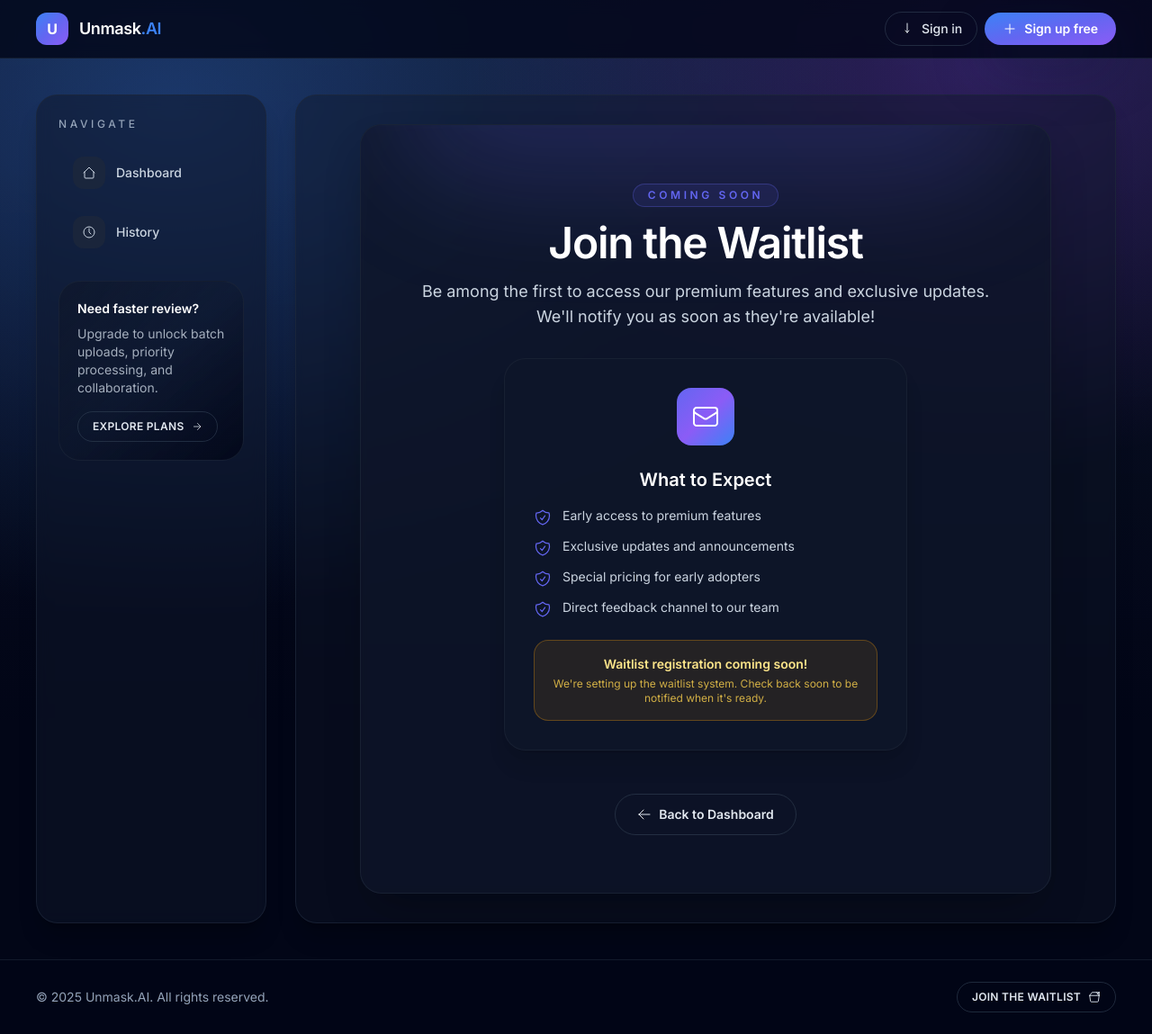
After one commit to i-aayushshah/kishorrrr, a Flask app: page /join-waitlist in a window 1280 px wide. The commit adds this page. Shown: the whole page at 90% size. Run offline with Flask 3, Linux system fonts and the light colour scheme; some libraries are stand-ins or nearby versions.

Commit message:
removed history and dashboard from navvbar

```diff
--- a/app.py
+++ b/app.py
@@ -528,6 +528,14 @@ def create_app():
     def uploaded_file(filename):
         return send_from_directory(Config.UPLOAD_FOLDER, filename, as_attachment=False)
 
+    @app.route("/explore-plans")
+    def explore_plans():
+        return render_template("explore_plans.html")
+
+    @app.route("/join-waitlist")
+    def join_waitlist():
+        return render_template("join_waitlist.html")
+
     @app.context_processor
     def inject_user_flags():
         is_authed = current_user.is_authenticated and not getattr(current_user, "is_guest", False)
--- a/config.py
+++ b/config.py
@@ -12,6 +12,6 @@ class Config:
     MAIL_SERVER = "smtp.gmail.com"
     MAIL_PORT = 587
     MAIL_USE_TLS = True
-    MAIL_USERNAME = os.getenv("MAIL_USERNAME", "aayushshah983@gmail.com")
-    MAIL_PASSWORD = os.getenv("MAIL_PASSWORD", "svlhlqbjmcqxmfly")
-    MAIL_DEFAULT_SENDER = os.getenv("MAIL_DEFAULT_SENDER", "aayushshah983@gmail.com")
+    MAIL_USERNAME = os.getenv("MAIL_USERNAME", "kishordarlami100@gmail.com")
+    MAIL_PASSWORD = os.getenv("MAIL_PASSWORD", "hcmborvsjkrpatqn")
+    MAIL_DEFAULT_SENDER = os.getenv("MAIL_DEFAULT_SENDER", "kishordarlami100@gmail.com")
--- a/templates/base.html
+++ b/templates/base.html
@@ -55,12 +55,6 @@
           </a>
         </div>
 
-        <div class="hidden items-center gap-1 text-sm font-medium text-slate-300 lg:flex">
-          <a href="{{ url_for('dashboard') }}" class="rounded-full px-3 py-1.5 transition {{ 'bg-slate-800/80 text-white' if request.endpoint=='dashboard' else 'hover:bg-slate-800/60 hover:text-white' }}">Dashboard</a>
-          {% if is_authed or is_guest %}
-          <a href="{{ url_for('history') }}" class="rounded-full px-3 py-1.5 transition {{ 'bg-slate-800/80 text-white' if request.endpoint=='history' else 'hover:bg-slate-800/60 hover:text-white' }}">History</a>
-          {% endif %}
-        </div>
 
         <div class="flex items-center gap-2">
           {% if is_authed %}
@@ -149,7 +143,7 @@
             <div class="rounded-3xl border border-slate-800/60 bg-gradient-to-br from-slate-900/70 via-slate-900/30 to-slate-950/80 p-5 text-sm text-slate-300">
               <p class="font-semibold text-white">Need faster review?</p>
               <p class="mt-2 text-slate-300/80">Upgrade to unlock batch uploads, priority processing, and collaboration.</p>
-              <a href="{{ url_for('signup') }}" class="mt-4 inline-flex items-center gap-2 rounded-full border border-slate-700/60 px-4 py-2 text-xs font-semibold uppercase tracking-wide text-slate-200 transition hover:border-brand-blue/60 hover:text-white">
+              <a href="{{ url_for('explore_plans') }}" class="mt-4 inline-flex items-center gap-2 rounded-full border border-slate-700/60 px-4 py-2 text-xs font-semibold uppercase tracking-wide text-slate-200 transition hover:border-brand-blue/60 hover:text-white">
                 Explore plans
                 <svg class="h-3 w-3" fill="none" stroke="currentColor" stroke-width="1.5" viewBox="0 0 24 24" aria-hidden="true">
                   <path stroke-linecap="round" stroke-linejoin="round" d="M5 12h14M13 5l7 7-7 7" />
@@ -171,7 +165,7 @@
       <div class="mx-auto flex w-full max-w-7xl flex-col gap-4 px-6 py-6 text-sm text-slate-400 sm:flex-row sm:items-center sm:justify-between lg:px-10">
         <p>&copy; <span id="year"></span> Unmask.AI. All rights reserved.</p>
         <div class="flex flex-wrap items-center gap-3">
-          <a href="{{ url_for('signup') }}" class="inline-flex items-center gap-2 rounded-full border border-slate-700/60 px-4 py-2 text-xs font-semibold uppercase tracking-wide text-slate-200 transition hover:border-brand-blue/60 hover:text-white">
+          <a href="{{ url_for('join_waitlist') }}" class="inline-flex items-center gap-2 rounded-full border border-slate-700/60 px-4 py-2 text-xs font-semibold uppercase tracking-wide text-slate-200 transition hover:border-brand-blue/60 hover:text-white">
             Join the waitlist
             <svg class="h-3.5 w-3.5" fill="none" stroke="currentColor" stroke-width="1.5" viewBox="0 0 24 24" aria-hidden="true">
               <path stroke-linecap="round" stroke-linejoin="round" d="M17.25 6.75L21 3m0 0v5.25M21 3h-5.25" />
--- /dev/null
+++ b/templates/join_waitlist.html
@@ -0,0 +1,67 @@
+{% extends "base.html" %}
+{% block content %}
+<section class="relative mx-auto max-w-3xl overflow-hidden rounded-3xl border border-slate-800/70 bg-slate-900/60 px-6 py-16 shadow-2xl shadow-black/30 backdrop-blur-sm sm:px-12">
+  <div class="absolute inset-x-10 -top-32 h-48 rounded-full bg-brand-indigo/20 blur-3xl"></div>
+  <div class="relative z-10 space-y-8 text-center">
+    <div class="space-y-4">
+      <span class="inline-flex items-center gap-2 rounded-full border border-brand-indigo/30 bg-brand-indigo/10 px-4 py-1 text-xs font-semibold uppercase tracking-[0.3em] text-brand-indigo">Coming Soon</span>
+      <h1 class="text-4xl font-semibold tracking-tight text-white sm:text-5xl">Join the Waitlist</h1>
+      <p class="mx-auto max-w-2xl text-base text-slate-300 sm:text-lg">Be among the first to access our premium features and exclusive updates. We'll notify you as soon as they're available!</p>
+    </div>
+
+    <div class="mx-auto max-w-md space-y-6 rounded-3xl border border-slate-800/60 bg-slate-900/80 p-8 shadow-xl">
+      <div class="flex items-center justify-center">
+        <div class="flex h-16 w-16 items-center justify-center rounded-2xl bg-gradient-to-br from-brand-indigo via-brand-violet to-brand-blue">
+          <svg class="h-8 w-8 text-white" fill="none" stroke="currentColor" stroke-width="1.5" viewBox="0 0 24 24" aria-hidden="true">
+            <path stroke-linecap="round" stroke-linejoin="round" d="M21.75 6.75v10.5a2.25 2.25 0 01-2.25 2.25h-15a2.25 2.25 0 01-2.25-2.25V6.75m19.5 0A2.25 2.25 0 0019.5 4.5h-15a2.25 2.25 0 00-2.25 2.25m19.5 0v.243a2.25 2.25 0 01-1.07 1.916l-7.5 4.615a2.25 2.25 0 01-2.36 0L3.32 8.91a2.25 2.25 0 01-1.07-1.916V6.75" />
+          </svg>
+        </div>
+      </div>
+
+      <div class="space-y-4">
+        <h3 class="text-xl font-semibold text-white">What to Expect</h3>
+        <ul class="space-y-3 text-left text-sm text-slate-300">
+          <li class="flex gap-3">
+            <svg class="h-5 w-5 mt-0.5 flex-shrink-0 text-brand-indigo" fill="none" stroke="currentColor" stroke-width="1.5" viewBox="0 0 24 24" aria-hidden="true">
+              <path stroke-linecap="round" stroke-linejoin="round" d="M9 12.75L11.25 15 15 9.75m-3-7.036A11.959 11.959 0 013.598 6 11.99 11.99 0 003 9.749c0 5.592 3.824 10.29 9 11.623 5.176-1.332 9-6.03 9-11.622 0-1.31-.21-2.571-.598-3.751h-.152c-3.196 0-6.1-1.248-8.25-3.285z" />
+            </svg>
+            <span>Early access to premium features</span>
+          </li>
+          <li class="flex gap-3">
+            <svg class="h-5 w-5 mt-0.5 flex-shrink-0 text-brand-indigo" fill="none" stroke="currentColor" stroke-width="1.5" viewBox="0 0 24 24" aria-hidden="true">
+              <path stroke-linecap="round" stroke-linejoin="round" d="M9 12.75L11.25 15 15 9.75m-3-7.036A11.959 11.959 0 013.598 6 11.99 11.99 0 003 9.749c0 5.592 3.824 10.29 9 11.623 5.176-1.332 9-6.03 9-11.622 0-1.31-.21-2.571-.598-3.751h-.152c-3.196 0-6.1-1.248-8.25-3.285z" />
+            </svg>
+            <span>Exclusive updates and announcements</span>
+          </li>
+          <li class="flex gap-3">
+            <svg class="h-5 w-5 mt-0.5 flex-shrink-0 text-brand-indigo" fill="none" stroke="currentColor" stroke-width="1.5" viewBox="0 0 24 24" aria-hidden="true">
+              <path stroke-linecap="round" stroke-linejoin="round" d="M9 12.75L11.25 15 15 9.75m-3-7.036A11.959 11.959 0 013.598 6 11.99 11.99 0 003 9.749c0 5.592 3.824 10.29 9 11.623 5.176-1.332 9-6.03 9-11.622 0-1.31-.21-2.571-.598-3.751h-.152c-3.196 0-6.1-1.248-8.25-3.285z" />
+            </svg>
+            <span>Special pricing for early adopters</span>
+          </li>
+          <li class="flex gap-3">
+            <svg class="h-5 w-5 mt-0.5 flex-shrink-0 text-brand-indigo" fill="none" stroke="currentColor" stroke-width="1.5" viewBox="0 0 24 24" aria-hidden="true">
+              <path stroke-linecap="round" stroke-linejoin="round" d="M9 12.75L11.25 15 15 9.75m-3-7.036A11.959 11.959 0 013.598 6 11.99 11.99 0 003 9.749c0 5.592 3.824 10.29 9 11.623 5.176-1.332 9-6.03 9-11.622 0-1.31-.21-2.571-.598-3.751h-.152c-3.196 0-6.1-1.248-8.25-3.285z" />
+            </svg>
+            <span>Direct feedback channel to our team</span>
+          </li>
+        </ul>
+      </div>
+
+      <div class="rounded-2xl border border-amber-500/30 bg-amber-500/10 p-4 text-sm text-amber-200">
+        <p class="font-semibold">Waitlist registration coming soon!</p>
+        <p class="mt-1 text-xs text-amber-300/80">We're setting up the waitlist system. Check back soon to be notified when it's ready.</p>
+      </div>
+    </div>
+
+    <div class="pt-4">
+      <a href="{{ url_for('dashboard') }}" class="inline-flex items-center gap-2 rounded-full border border-slate-700/60 px-6 py-3 text-sm font-semibold text-slate-200 transition hover:border-brand-blue/60 hover:text-white">
+        <svg class="h-4 w-4" fill="none" stroke="currentColor" stroke-width="1.5" viewBox="0 0 24 24" aria-hidden="true">
+          <path stroke-linecap="round" stroke-linejoin="round" d="M10.5 19.5L3 12m0 0l7.5-7.5M3 12h18" />
+        </svg>
+        Back to Dashboard
+      </a>
+    </div>
+  </div>
+</section>
+{% endblock %}
```
Also changed, not shown: templates/explore_plans.html (added, +54 -0 lines).
